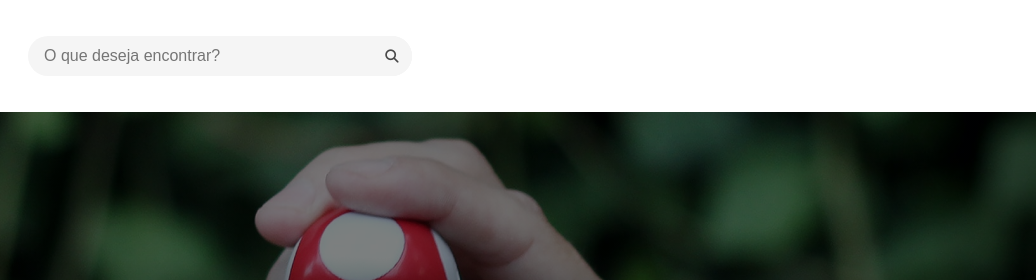
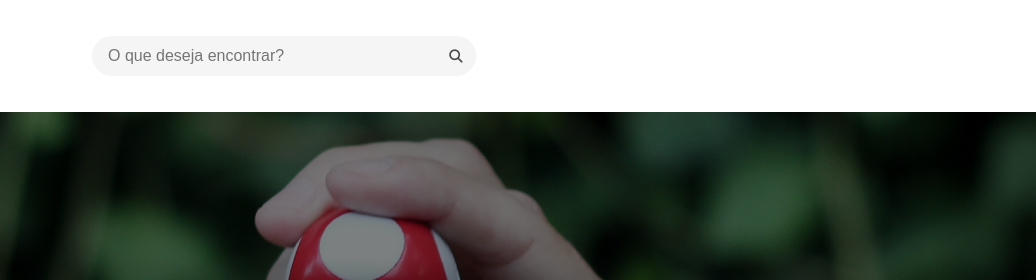
Before and after one commit to rafa-s-nascimento/projeto-integrador, a website with bundled scripts: page public/index.html in a window 1280 px wide. Shown: the top 280 px of the page, 244-1280 px from the left. Built offline with nearby package versions, Linux system fonts and the light colour scheme; files whose address does not match are found by name.

Commit message:
ajuste barra de pesquisa

```diff
--- a/public/css/comum.css
+++ b/public/css/comum.css
@@ -315,7 +315,7 @@ form div.single-input {
 
     /* topo */
     .container-input {
-        justify-content: space-between;
+        justify-content: flex-end;
     }
     .container-input div {
         order: -1;
@@ -371,6 +371,11 @@ form div.single-input {
         height: 50px;
     }
 
+    .container-input {
+        justify-content: space-between;
+        margin-left: 4rem;
+    }
+
     .container-input .div-input {
         display: block;
     }
```
